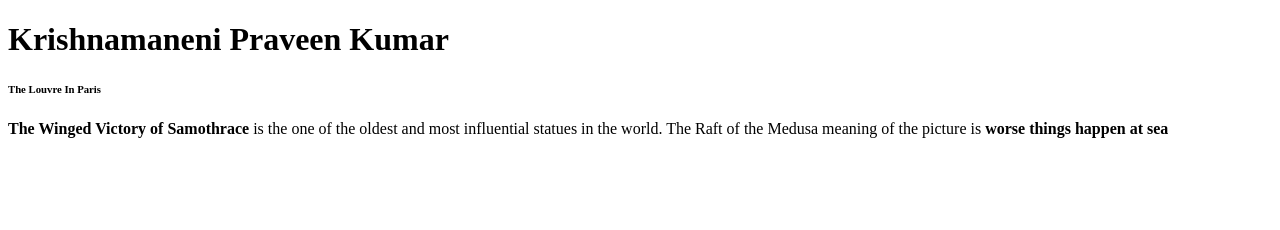
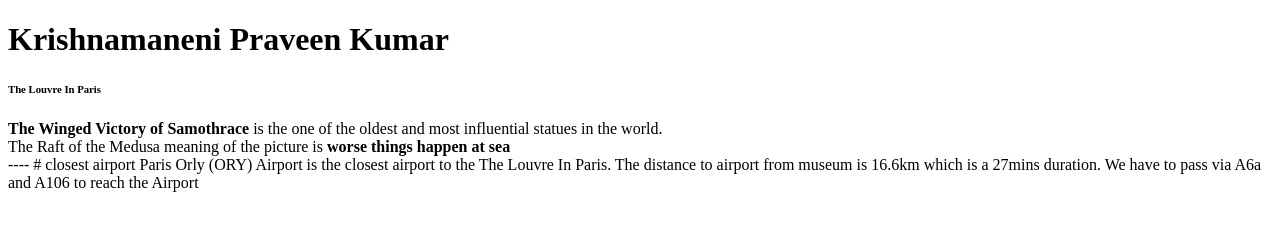
Before and after one commit to SoumyaSGurram/44563-webapps-assignment-3-kpk9999, a plain HTML site: page index.html in a window 1280 px wide. Drawn offline with Linux system fonts and the light colour scheme.

Commit message:
added musuem

```diff
--- a/index.html
+++ b/index.html
@@ -13,7 +13,17 @@
     </h6>
     <p>
         <b>The Winged Victory of Samothrace</b> is the one of the oldest and most influential statues in the world.
-        The Raft of the Medusa meaning  of the picture is  <b>worse things happen at sea</b>
+        <br>
+        The Raft of the Medusa meaning  of the picture is  <b>worse things happen at sea</b> <br>
+    ----
+    # closest airport
+
+    Paris Orly (ORY) Airport is the closest airport to the The Louvre In Paris.
+
+    The distance to airport  from museum is 16.6km which is a 27mins duration.
+
+    We have to pass via  A6a and A106 to reach the Airport
+
     </p>
 </body>
 </html>
```
